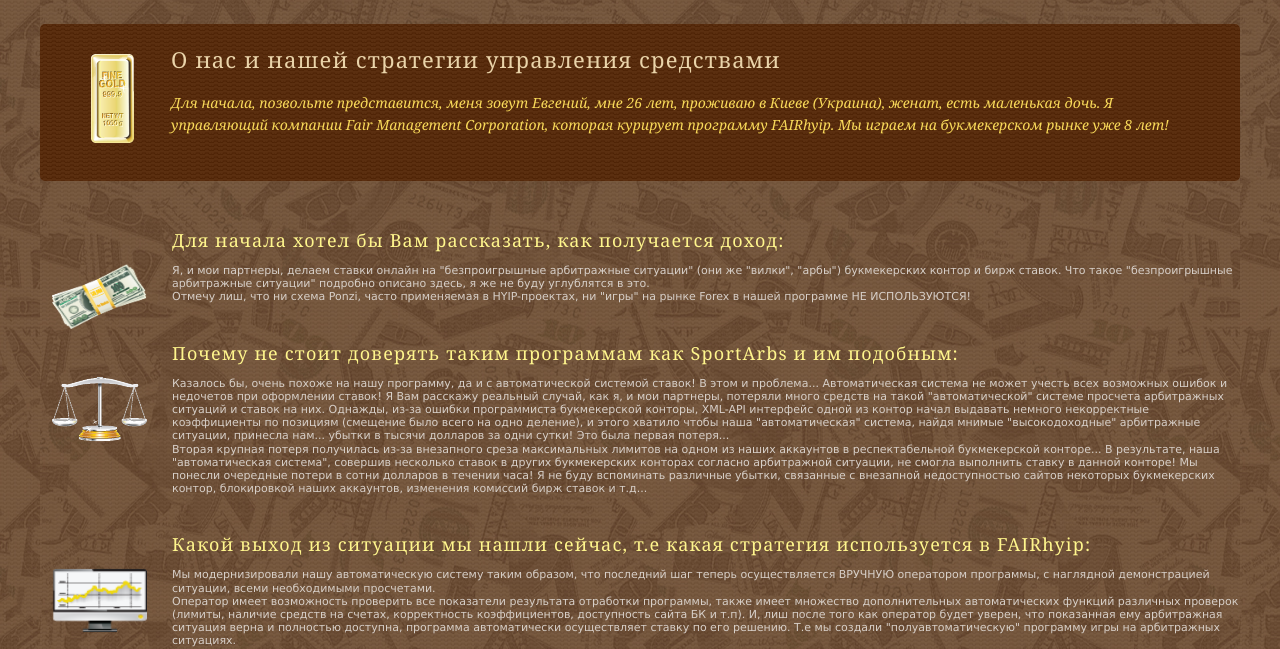
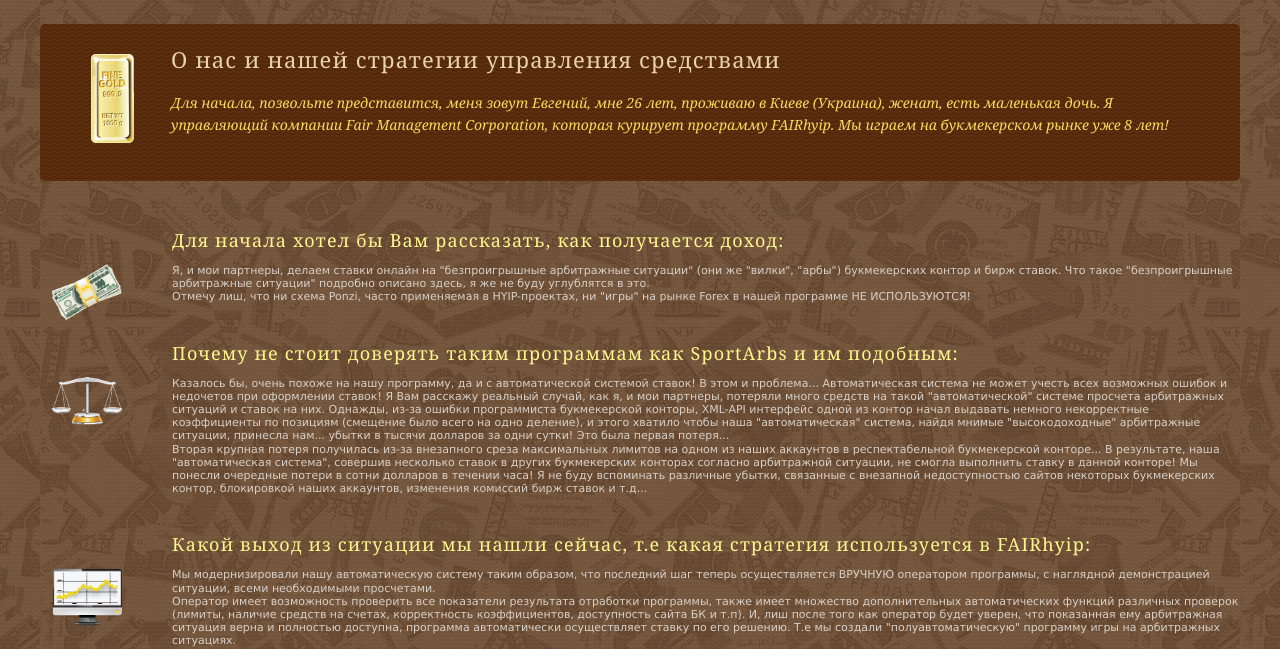
Before and after one commit to rhudwolf/frontend-css-fairhyip, a website: page src/index.html in a window 1280 px wide. Shown: the part 151-800 px from the top of the page. Drawn offline with Linux system fonts and the light colour scheme.

Commit message:
img scalable

```diff
--- a/src/css/style.css
+++ b/src/css/style.css
@@ -204,6 +204,8 @@
 .content .article img {
 	position: absolute;
 	left: 1%;
+	width: 70px;
+    height: auto;
 }
 
 /* ----- FOOTER ----- */
```
